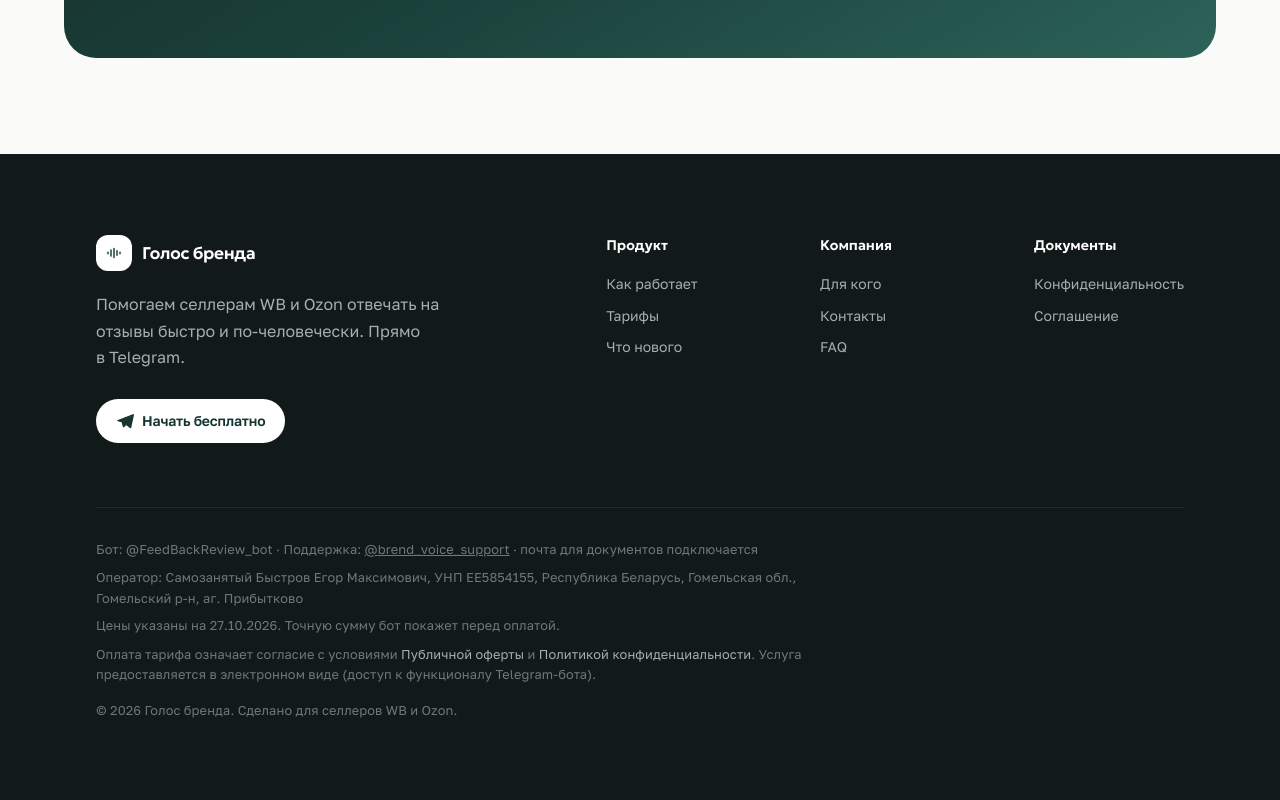
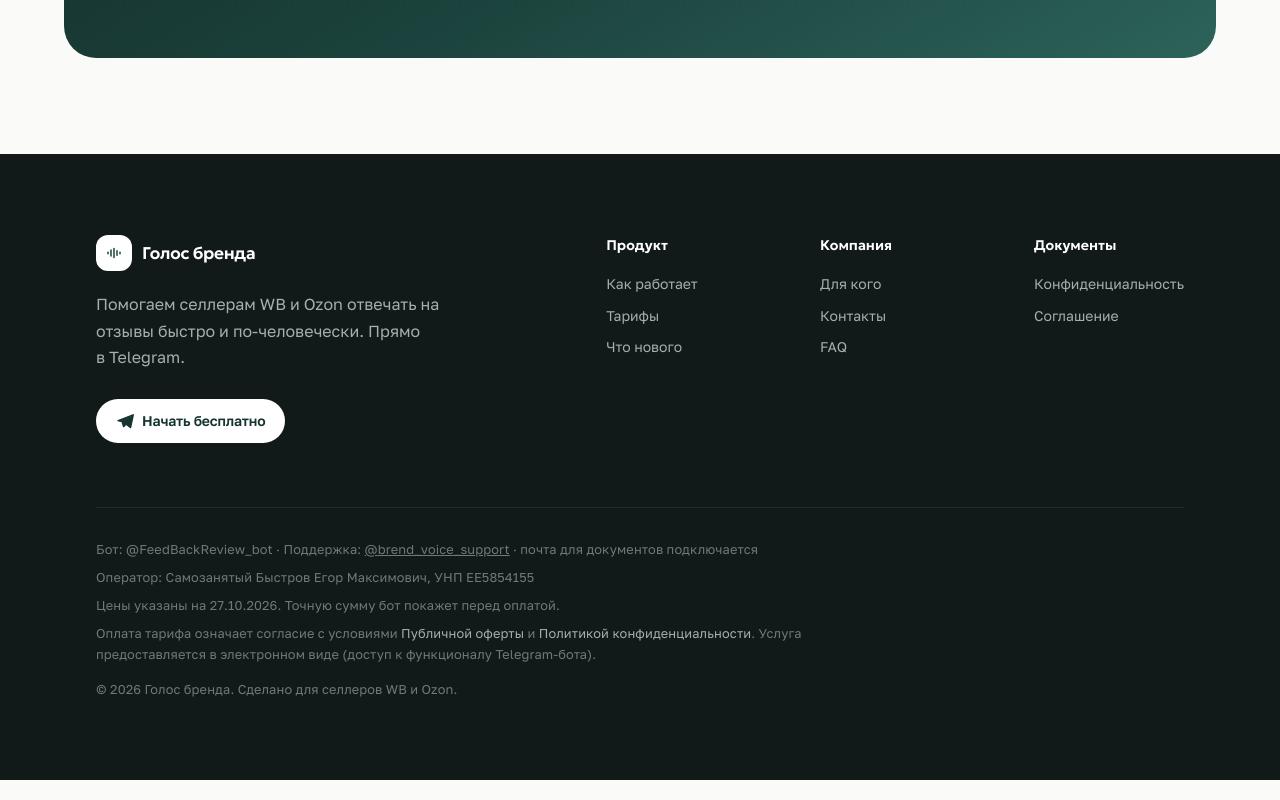
Before and after one commit to RoylestarIT/testbot, a Next.js app in the folder website/: page /why-us in a window 1280 px wide. Shown: the part 2386-3186 px from the top of the page. Built offline with nearby package versions, Linux system fonts and the light colour scheme; no server answers.

Commit message:
chore(website): drop operator address from public requisites
Co-authored-by: RoylestarIT <RoylestarIT@users.noreply.github.com>

```diff
--- a/website/src/content/constants.ts
+++ b/website/src/content/constants.ts
@@ -42,13 +42,10 @@ export const HAS_SUPPORT_EMAIL = SUPPORT_EMAIL.length > 0;
 export const LEGAL_NAME = "Быстров Егор Максимович";
 export const LEGAL_STATUS = "Самозанятый";
 export const LEGAL_UNP = "EE5854155";
-/** Адрес по данным регистрации в МНС (аг. Прибытково, Гомельский р-н). */
-export const LEGAL_ADDRESS =
-  "Республика Беларусь, Гомельская обл., Гомельский р-н, аг. Прибытково";
 
 export const LEGAL_OPERATOR =
   process.env.NEXT_PUBLIC_LEGAL_OPERATOR_NAME?.trim() ||
-  `${LEGAL_STATUS} ${LEGAL_NAME}, УНП ${LEGAL_UNP}, ${LEGAL_ADDRESS}`;
+  `${LEGAL_STATUS} ${LEGAL_NAME}, УНП ${LEGAL_UNP}`;
 
 /** Пробный PRO — текст для hero и тарифов (срок как в FAQ бота). */
 export const PRO_TRIAL_DAYS = 3;
```
